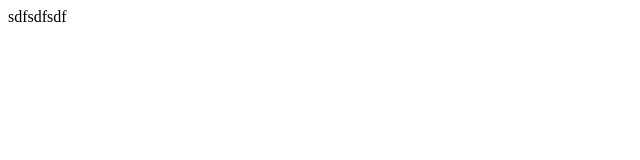
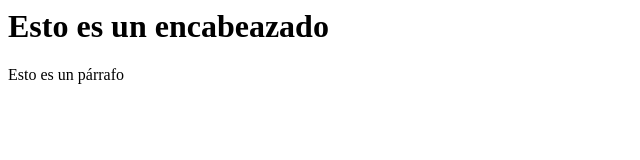
Before and after one commit to migueldelcura/primerRepoGit, a plain HTML site: page index.html in a window 1280 px wide. Shown: the whole page, without its empty margins (0-640 px from the left). Drawn offline with Linux system fonts and the light colour scheme.

Commit message:
agregado encabezado y un nuevo párrafo

```diff
--- a/index.html
+++ b/index.html
@@ -3,6 +3,7 @@
 
 </head>
 <body>
-  sdfsdfsdf
+  <h1>Esto es un encabeazado</h1>
+  <p>Esto es un párrafo</p>
 </body>
 </html>
```
